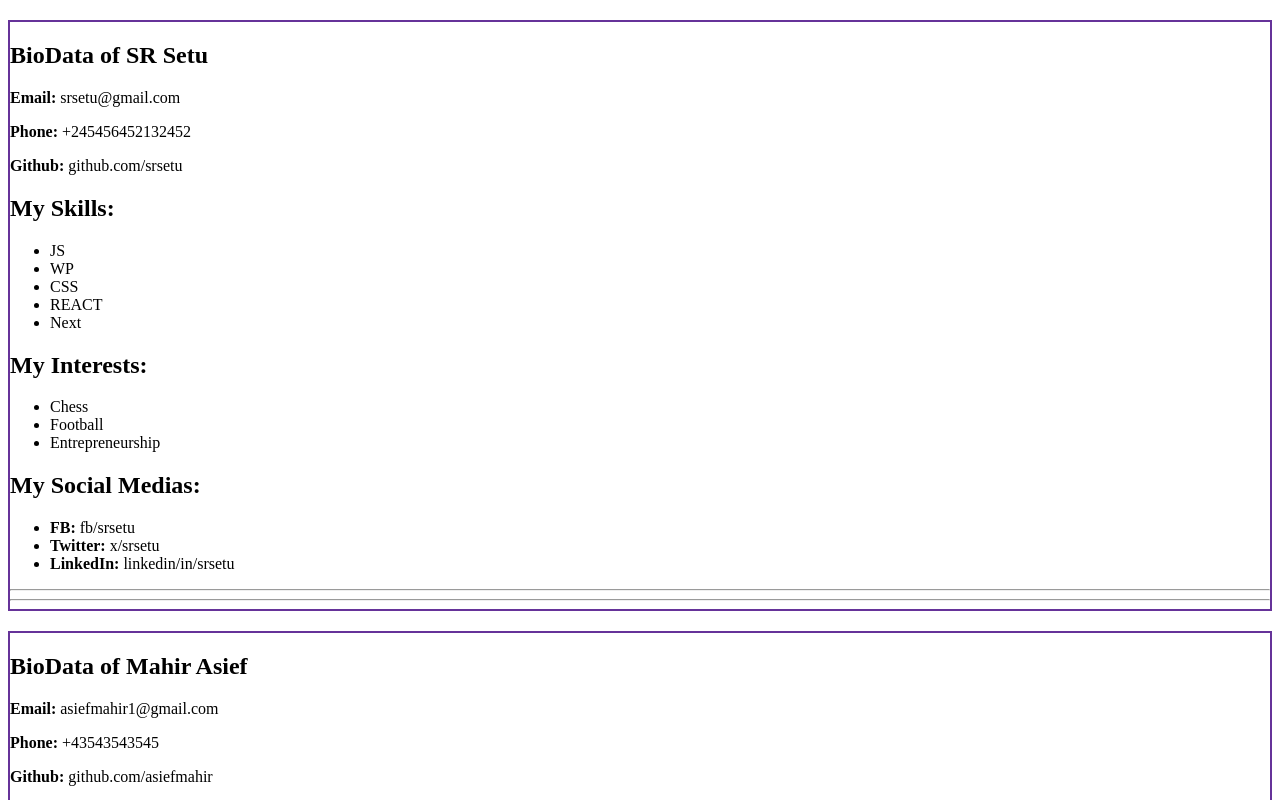
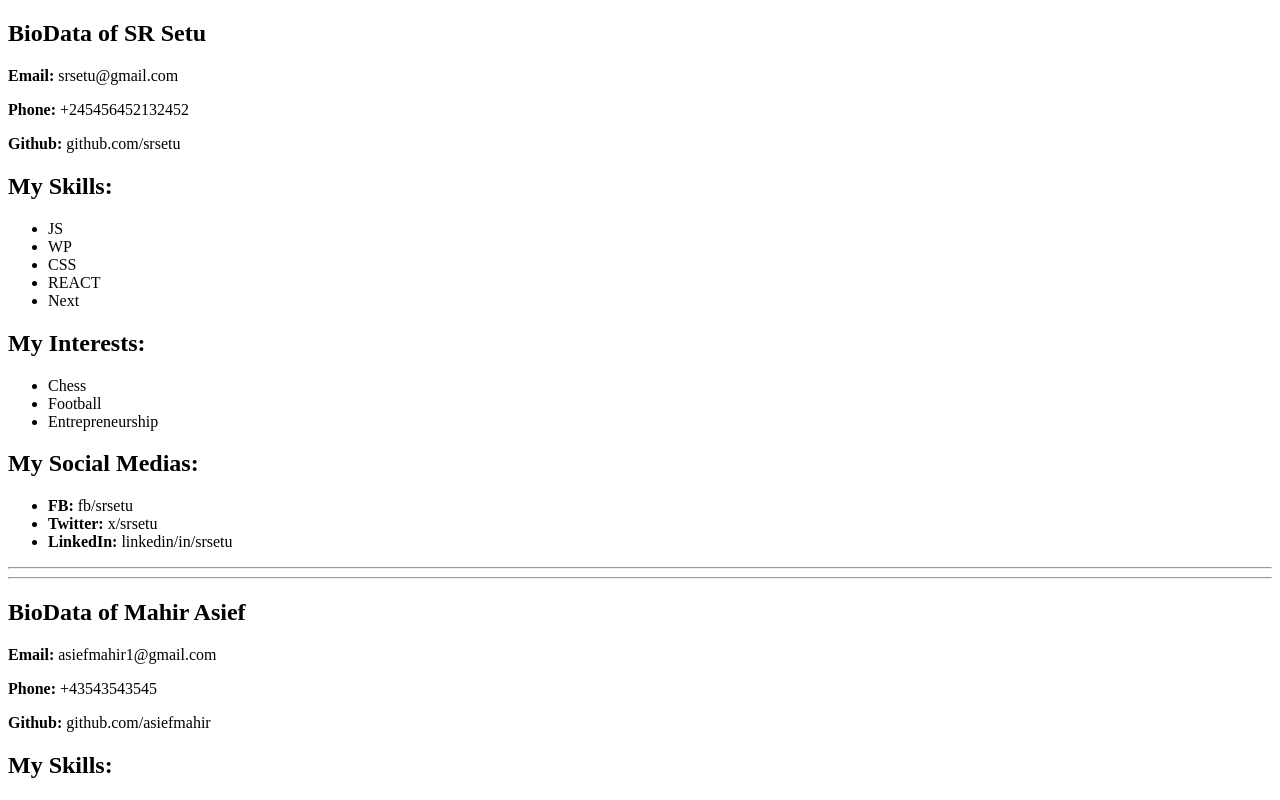
Before and after one commit to tarikul1998/react28, a React (Vite) app: page / in a window 1280 px wide. Shown: the top 800 px of the page. Built offline with nearby package versions, Linux system fonts and the light colour scheme.

Commit message:
Update App.css

```diff
--- a/src/App.css
+++ b/src/App.css
@@ -1,4 +1,3 @@
 .bio-data {
-    border: 2px solid rebeccapurple;
     margin-top: 20px;
 }
```
